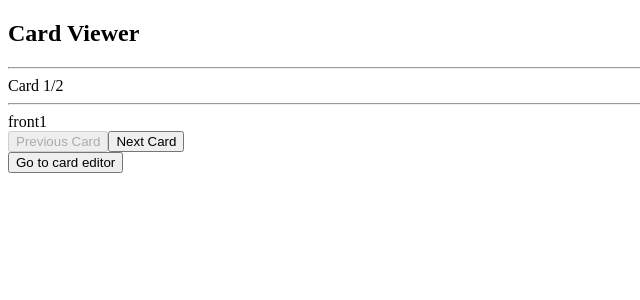
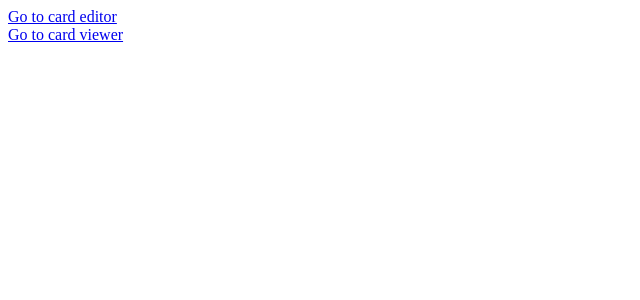
Before and after one commit to amyzhou9/datacamp-bootcamp, a React (Create React App) app: page / in a window 1280 px wide. Shown: the top 300 px of the page, without its empty margins (0-640 px from the left). Built offline with nearby package versions, Linux system fonts and the light colour scheme.

Commit message:
homepage

```diff
--- a/package.json
+++ b/package.json
@@ -8,6 +8,7 @@
     "@testing-library/user-event": "^12.6.0",
     "react": "^17.0.1",
     "react-dom": "^17.0.1",
+    "react-router-dom": "^5.2.0",
     "react-scripts": "4.0.1",
     "web-vitals": "^0.2.4"
   },
--- a/src/App.js
+++ b/src/App.js
@@ -1,6 +1,9 @@
 import React from 'react';
 import CardEditor from './CardEditor';
 import CardViewer from './CardViewer';
+import Homepage from './Homepage';
+import { Switch, Route } from 'react-router-dom';
+
 
 class App extends React.Component{
   constructor(props){
@@ -28,20 +31,24 @@ class App extends React.Component{
   switchMode = () => this.setState({ editor: !this.state.editor });
 
   render() {
-    if (this.state.editor) {
     return (
+      <Switch>
+        <Route exact path='/'>
+          <Homepage/>
+        </Route>
+        <Route exact path="/editor">
           <CardEditor
             addCard={this.addCard}
             cards={this.state.cards}
             deleteCard={this.deleteCard}
-          switchMode={this.switchMode}
           />
+        </Route>
+        <Route exact path="/viewer">
+          <CardViewer cards={this.state.cards} />
+        </Route>
+      </Switch>
     );
-    } else {
-      return <CardViewer cards = {this.state.cards} switchMode={this.switchMode} />;
   }
 }
 
-}
-
 export default App;
--- a/src/CardEditor.js
+++ b/src/CardEditor.js
@@ -1,5 +1,6 @@
 import React from 'react';
 import './CardEditor.css';
+import { Link } from 'react-router-dom';
 
 class CardEditor extends React.Component{
     constructor(props){
@@ -66,7 +67,7 @@ class CardEditor extends React.Component{
               />
               <button onClick={this.addCard}>Add card</button>
               <hr />
-              <button onClick={this.props.switchMode}>Go to card viewer</button>
+              <Link to="/viewer">Go to card viewer</Link>
             </div>
           );
     }
--- a/src/CardViewer.js
+++ b/src/CardViewer.js
@@ -1,4 +1,5 @@
 import React from 'react';
+import { Link } from 'react-router-dom';
 
 class CardViewer extends React.Component{
     constructor(props){
@@ -36,7 +37,7 @@ class CardViewer extends React.Component{
                     <button disabled = {this.state.currentIndex === 0} onClick = {this.previousCard}>Previous Card</button>
                     <button disabled = {this.state.currentIndex === this.props.cards.length - 1} onClick = {this.nextCard}>Next Card</button>
                 </div>
-                <button onClick={this.props.switchMode}>Go to card editor</button>
+                <Link to="/editor">Go to card editor</Link>
             </div>
         );
     }
--- /dev/null
+++ b/src/Homepage.js
@@ -0,0 +1,17 @@
+import React from 'react';
+import { Link } from 'react-router-dom';
+
+class Homepage extends React.Component{
+    render(){
+        return(
+            <div>
+                <Link to="/editor">Go to card editor</Link>
+                <br/>
+                <Link to="/viewer">Go to card viewer</Link>
+            </div>
+
+        );
+    }
+}
+
+export default Homepage;
--- a/src/index.js
+++ b/src/index.js
@@ -1,5 +1,11 @@
 import React from 'react';
 import ReactDOM from 'react-dom';
+import { BrowserRouter } from "react-router-dom";
 import App from './App';
 
-ReactDOM.render(<App />, document.getElementById('root'));
+ReactDOM.render(
+  <BrowserRouter>
+    <App />
+  </BrowserRouter>,
+  document.getElementById('root'),
+);
```
Also changed, not shown: 2 other files (tests, documents, lock files or other folders). Lines whose indentation alone changed are shown as unchanged.
